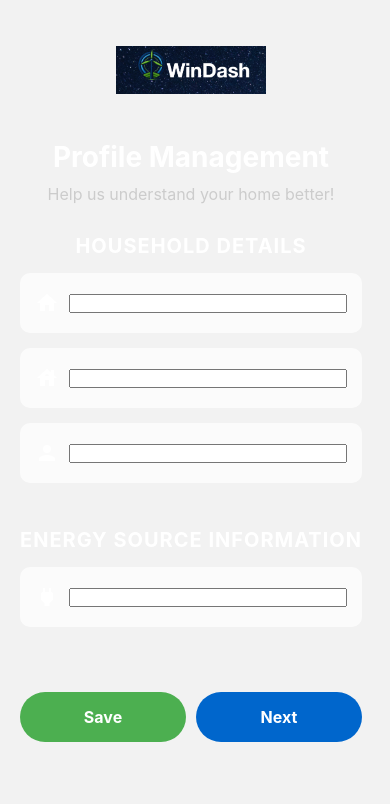
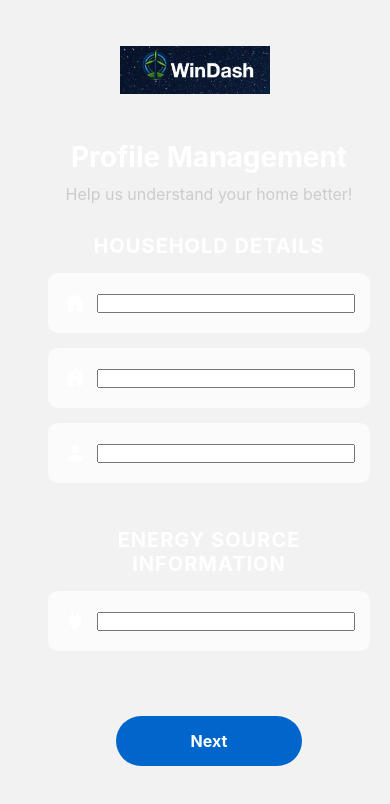
Before and after one commit to Abhinavmohindersingh/DECO3801, a React Native app: screen /Edit in a window 390 px wide. Shown: the top 804 px of the page. Built offline with nearby package versions, Linux system fonts and the light colour scheme.

Commit message:
Edit Profile Screen and Edit Screen (remove Svae button and re-style), Find more suitable icon, minor changes to page contents

```diff
--- a/screens/EditScreen.js
+++ b/screens/EditScreen.js
@@ -138,9 +138,9 @@ const ProfileScreen = ({ navigation }) => {
         </View>
 
         <View style={styles.buttonContainer}>
-          <TouchableOpacity style={styles.saveButton}>
+          {/* <TouchableOpacity style={styles.saveButton}>
             <Text style={styles.buttonText}>Save</Text>
-          </TouchableOpacity>
+          </TouchableOpacity> */}
           <TouchableOpacity style={styles.nextButton} onPress={handleNextPress}>
             <Text style={styles.buttonText}>Next</Text>
           </TouchableOpacity>
@@ -153,6 +153,7 @@ const ProfileScreen = ({ navigation }) => {
 const styles = StyleSheet.create({
   container: {
     justifyContent: "center", // Center vertically
+    marginLeft: 28,
     alignItems: "center", // Center horizontally
     paddingHorizontal: 20,
     paddingBottom: 20,
@@ -167,6 +168,7 @@ const styles = StyleSheet.create({
     fontWeight: "bold",
     color: "#fff",
     marginBottom: 10,
+    textAlign: "center", // Center text
   },
   subtitle: {
     fontSize: 16,
@@ -176,6 +178,7 @@ const styles = StyleSheet.create({
   formSection: {
     marginBottom: 30,
     width: "100%", // Ensure full width
+    alignItems: "center", // Center horizontally
   },
   sectionTitle: {
     fontSize: 20,
@@ -189,6 +192,10 @@ const styles = StyleSheet.create({
   scrollView: {
     flex: 1,
     width: "100%",
+    contentContainerStyle: {
+      justifyContent: "center", // Center vertically
+      alignItems: "center", // Center horizontally
+    },
   },
   inputContainer: {
     flexDirection: "row",
@@ -219,7 +226,7 @@ const styles = StyleSheet.create({
   },
   buttonContainer: {
     flexDirection: "row",
-    justifyContent: "space-between",
+    justifyContent: "center",
     marginTop: 20,
     width: "100%", // Ensure full width
   },
@@ -238,7 +245,8 @@ const styles = StyleSheet.create({
     paddingHorizontal: 25,
     borderRadius: 25,
     alignItems: "center",
-    flex: 1,
+    width: "30%",
+    flex: 0.5,
   },
   buttonText: {
     color: "#fff",
--- a/screens/HomeScreen.js
+++ b/screens/HomeScreen.js
@@ -11,6 +11,7 @@ import {
 import axios from "axios";
 import { LineChart } from "react-native-chart-kit";
 import Icon from "react-native-vector-icons/MaterialIcons";
+
 import Background from "../components/Background";
 import { useRoute } from "@react-navigation/native";
 
@@ -130,14 +131,12 @@ const HomeScreen = ({ navigation }) => {
             style={styles.settingsIcon}
             onPress={() => navigation.navigate("Settings")}
           >
-            {/* <Icon name="cog" size={30} color="white" /> */}
+            <Icon name="settings" size={30} color="white" />
           </TouchableOpacity>
 
           <View style={styles.header}>
             <View style={styles.energyInfoContainer}>
-              <Text style={styles.energySubtext}>
-                Today's Cumulative Usage:{" "}
-              </Text>
+              <Text style={styles.energySubtext}>Cumulative Usage: </Text>
               <View style={styles.energyUsageRow}>
                 {/* <Icon name="lightning-bolt" size={70} color="white" /> */}
                 <Text style={styles.energyText}>{energyUsage} kWh</Text>
@@ -204,17 +203,17 @@ const HomeScreen = ({ navigation }) => {
           <View style={styles.quickActionsContainer}>
             <Text style={styles.sectionTitle}>Quick Actions</Text>
             <View style={styles.quickActionsGrid}>
-              {/* {[
-                { name: "sofa", label: "Living Room" },
+              {[
+                { name: "living", label: "Rooms" },
                 { name: "garage", label: "Garage" },
-                { name: "stove", label: "Kitchen" },
-                { name: "bed", label: " Rooms" },
+                { name: "kitchen", label: "Kitchen" },
+                { name: "bed", label: "Living Rooms" },
               ].map((item, index) => (
                 <TouchableOpacity key={index} style={styles.quickActionItem}>
                   <Icon name={item.name} size={25} color="#1F2A44" />
                   <Text style={styles.iconLabel}>{item.label}</Text>
                 </TouchableOpacity>
-              ))} */}
+              ))}
             </View>
           </View>
 
@@ -233,7 +232,7 @@ const HomeScreen = ({ navigation }) => {
 const styles = StyleSheet.create({
   settingsIcon: {
     position: "absolute",
-    top: 10,
+    top: 3,
     right: 20,
     zIndex: 1,
   },
--- a/screens/ProfileScreen.js
+++ b/screens/ProfileScreen.js
@@ -138,9 +138,9 @@ const ProfileScreen = ({ navigation }) => {
         </View>
 
         <View style={styles.buttonContainer}>
-          <TouchableOpacity style={styles.saveButton}>
+          {/* <TouchableOpacity style={styles.saveButton}>
             <Text style={styles.buttonText}>Save</Text>
-          </TouchableOpacity>
+          </TouchableOpacity> */}
           <TouchableOpacity style={styles.nextButton} onPress={handleNextPress}>
             <Text style={styles.buttonText}>Next</Text>
           </TouchableOpacity>
@@ -153,6 +153,7 @@ const ProfileScreen = ({ navigation }) => {
 const styles = StyleSheet.create({
   container: {
     justifyContent: "center", // Center vertically
+    marginLeft: 28,
     alignItems: "center", // Center horizontally
     paddingHorizontal: 20,
     paddingBottom: 20,
@@ -167,6 +168,7 @@ const styles = StyleSheet.create({
     fontWeight: "bold",
     color: "#fff",
     marginBottom: 10,
+    textAlign: "center", // Center text
   },
   subtitle: {
     fontSize: 16,
@@ -176,6 +178,7 @@ const styles = StyleSheet.create({
   formSection: {
     marginBottom: 30,
     width: "100%", // Ensure full width
+    alignItems: "center", // Center horizontally
   },
   sectionTitle: {
     fontSize: 20,
@@ -189,6 +192,10 @@ const styles = StyleSheet.create({
   scrollView: {
     flex: 1,
     width: "100%",
+    contentContainerStyle: {
+      justifyContent: "center", // Center vertically
+      alignItems: "center", // Center horizontally
+    },
   },
   inputContainer: {
     flexDirection: "row",
@@ -219,7 +226,7 @@ const styles = StyleSheet.create({
   },
   buttonContainer: {
     flexDirection: "row",
-    justifyContent: "space-between",
+    justifyContent: "center",
     marginTop: 20,
     width: "100%", // Ensure full width
   },
@@ -238,7 +245,8 @@ const styles = StyleSheet.create({
     paddingHorizontal: 25,
     borderRadius: 25,
     alignItems: "center",
-    flex: 1,
+    width: "30%",
+    flex: 0.5,
   },
   buttonText: {
     color: "#fff",
```
